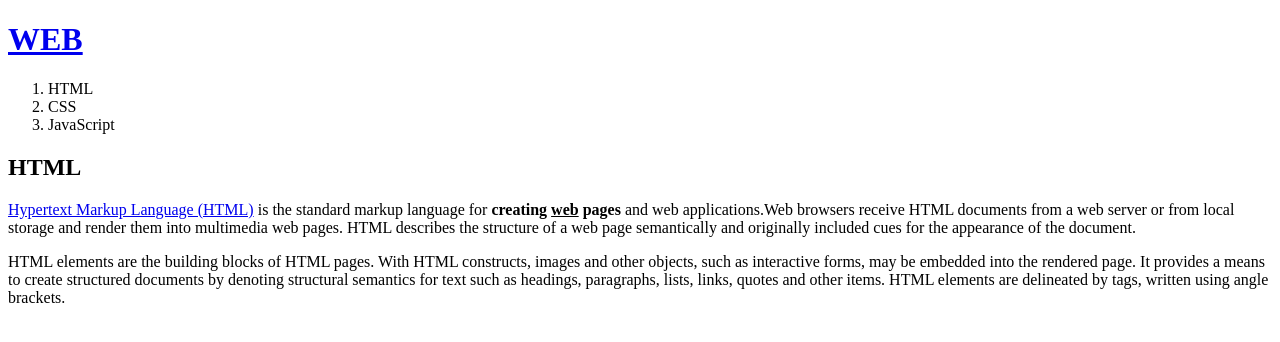
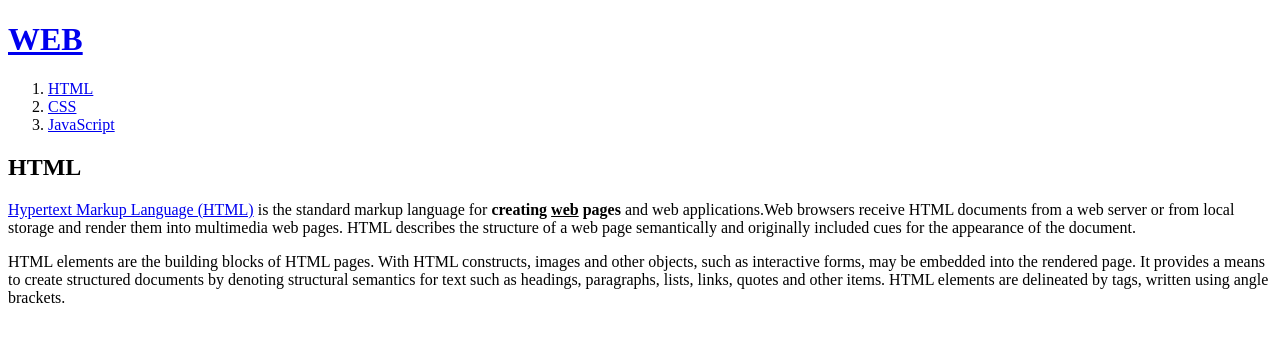
Before and after one commit to chwook24/web_study, a plain HTML site: page index.html in a window 1280 px wide. Drawn offline with Linux system fonts and the light colour scheme.

Commit message:
Update index.html
index에 링크 추가

```diff
--- a/index.html
+++ b/index.html
@@ -7,9 +7,9 @@
   <body>
     <h1><a href="index.html">WEB</a></h1>
     <ol>
-      <li>HTML</li>
-      <li>CSS</li>
-      <li>JavaScript</li>
+      <li><a href="1.html">HTML</a></li>
+      <li><a href="2.html">CSS</a></li>
+      <li><a href="3.html">JavaScript</a></li>
     </ol>
     <h2>HTML</h2>
     <p><a href="www.naver.com" title="HTML" target="_blank">Hypertext Markup Language (HTML)</a> is the standard markup language for <strong>creating <u>web</u> pages</strong> and web applications.Web browsers receive HTML documents from a web server or from local storage and render them into multimedia web pages. HTML describes the structure of a web page semantically and originally included cues for the appearance of the document.
```
